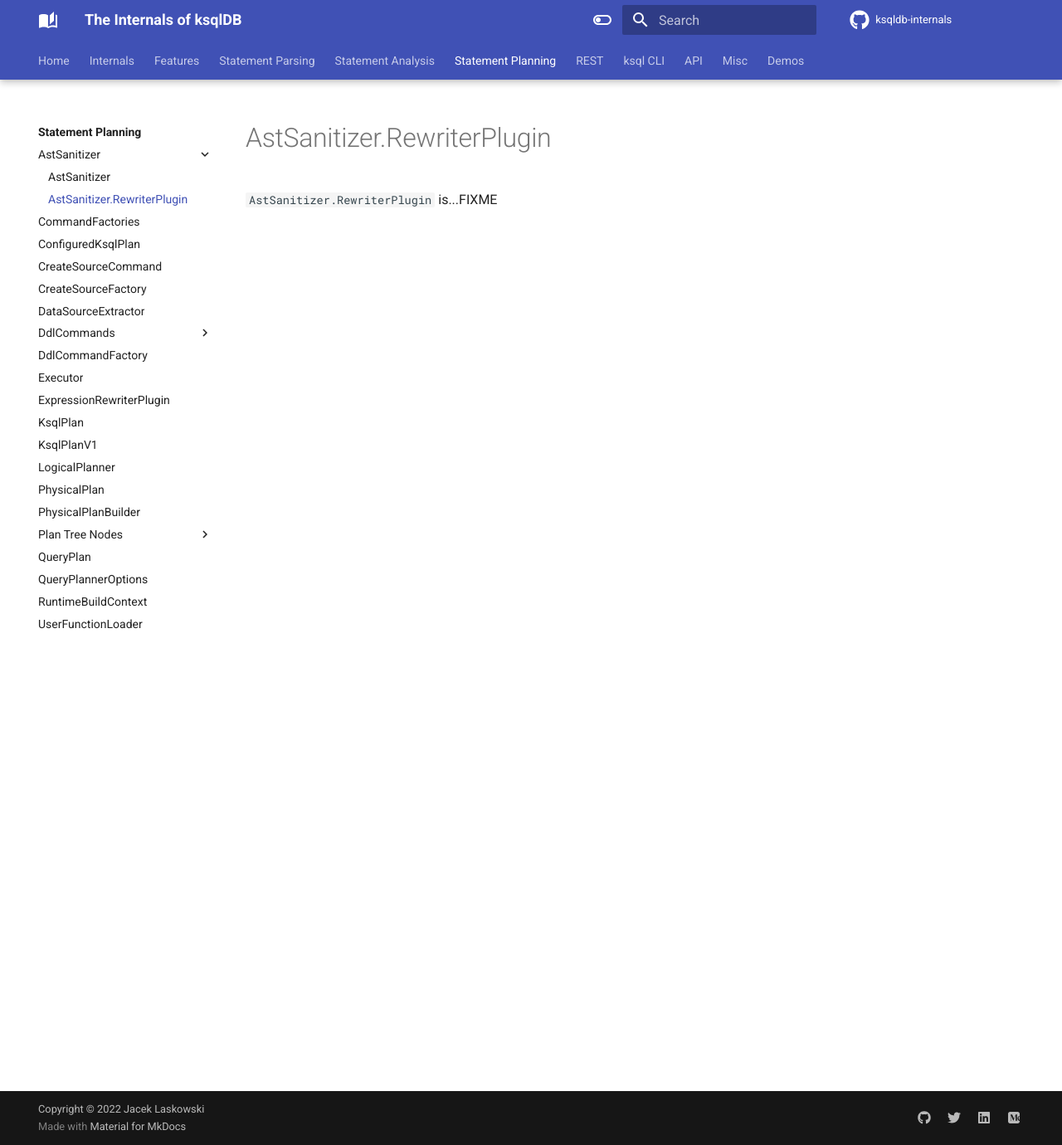
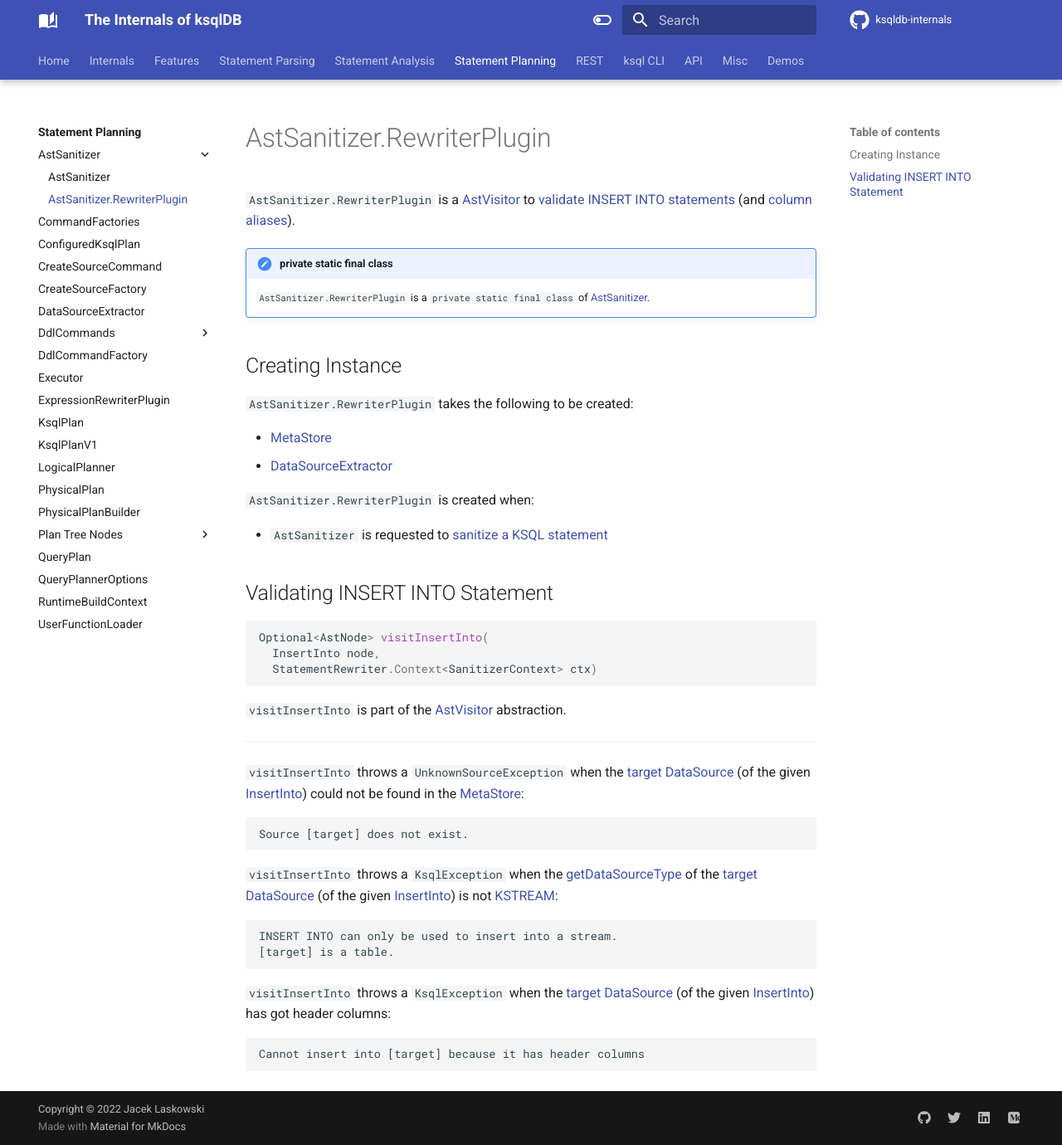
Before and after one commit to japila-books/ksqldb-internals, an MkDocs documentation site: the page built from docs/AstSanitizer.RewriterPlugin.md, in a window 1280 px wide and 1380 px high. Shown: the whole window at 83% size. Built offline with MkDocs 1.6.1 and Material for MkDocs 9.7.7, drawn with Linux system fonts in a browser that asks for light colours; comment, search, counter and statistics services are not loaded.

Commit message:
AstSanitizer.RewriterPlugin

````diff
--- a/docs/AstSanitizer.RewriterPlugin.md
+++ b/docs/AstSanitizer.RewriterPlugin.md
@@ -1,3 +1,48 @@
 # AstSanitizer.RewriterPlugin
 
-`AstSanitizer.RewriterPlugin` is...FIXME
+`AstSanitizer.RewriterPlugin` is a [AstVisitor](parser/AstVisitor.md) to [validate INSERT INTO statements](#visitInsertInto) (and [column aliases](#visitSingleColumn)).
+
+!!! note "private static final class"
+    `AstSanitizer.RewriterPlugin` is a `private static final class` of [AstSanitizer](AstSanitizer.md).
+
+## Creating Instance
+
+`AstSanitizer.RewriterPlugin` takes the following to be created:
+
+* <span id="metaStore"> [MetaStore](MetaStore.md)
+* <span id="dataSourceExtractor"> [DataSourceExtractor](DataSourceExtractor.md)
+
+`AstSanitizer.RewriterPlugin` is created when:
+
+* `AstSanitizer` is requested to [sanitize a KSQL statement](AstSanitizer.md#sanitize)
+
+## <span id="visitInsertInto"> Validating INSERT INTO Statement
+
+```java
+Optional<AstNode> visitInsertInto(
+  InsertInto node,
+  StatementRewriter.Context<SanitizerContext> ctx)
+```
+
+`visitInsertInto` is part of the [AstVisitor](parser/AstVisitor.md#visitInsertInto) abstraction.
+
+---
+
+`visitInsertInto` throws a `UnknownSourceException` when the [target DataSource](parser/InsertInto.md#getTarget) (of the given [InsertInto](parser/InsertInto.md)) could not be found in the [MetaStore](#metaStore):
+
+```text
+Source [target] does not exist.
+```
+
+`visitInsertInto` throws a `KsqlException` when the [getDataSourceType](DataSource.md#getDataSourceType) of the [target DataSource](parser/InsertInto.md#getTarget) (of the given [InsertInto](parser/InsertInto.md)) is not [KSTREAM](DataSource.md#KSTREAM):
+
+```text
+INSERT INTO can only be used to insert into a stream.
+[target] is a table.
+```
+
+`visitInsertInto` throws a `KsqlException` when the [target DataSource](parser/InsertInto.md#getTarget) (of the given [InsertInto](parser/InsertInto.md)) has got header columns:
+
+```text
+Cannot insert into [target] because it has header columns
+```
````
Also changed, not shown: docs/parser/InsertInto.md (+12 -1 lines).
